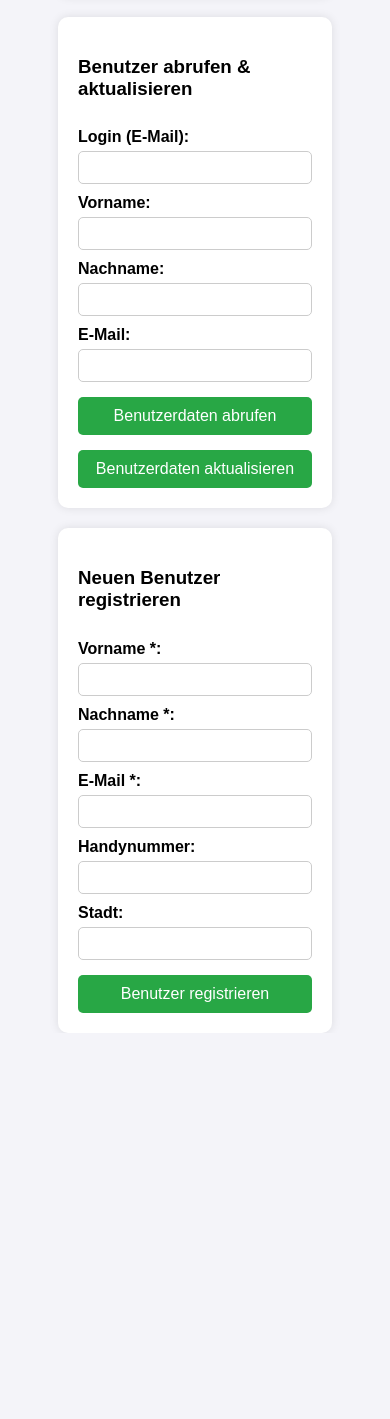
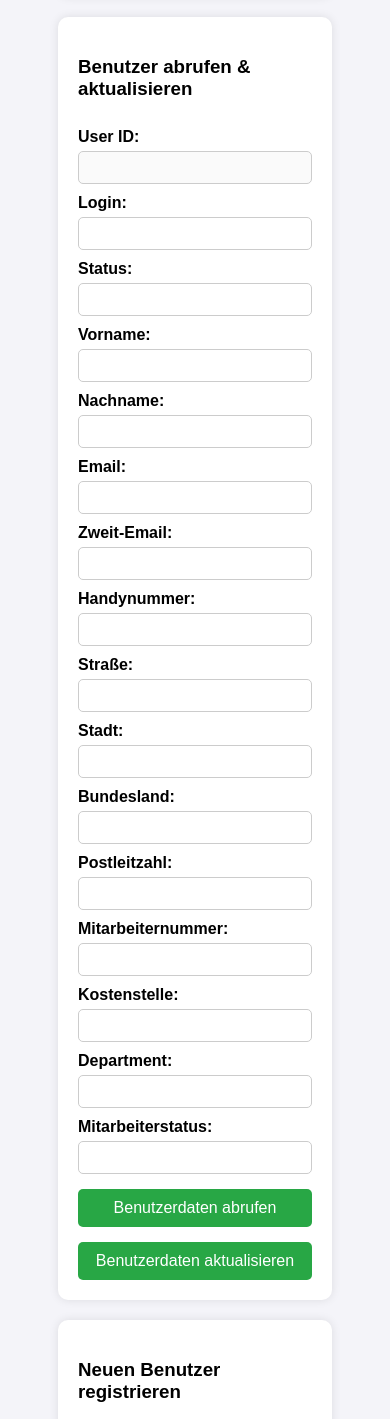
Before and after one commit to sasaf001/RB, a plain HTML site: page src/index.html in a window 390 px wide. Shown: the part 91-1510 px from the top of the page. Before the commit the page ends 1124 px from the top, so only its background shows below. Drawn offline with Linux system fonts and the light colour scheme.

Commit message:
Update index.html

```diff
--- a/src/index.html
+++ b/src/index.html
@@ -78,17 +78,54 @@
     <div class="container">
         <h3>Benutzer abrufen & aktualisieren</h3>
         <form id="userForm">
-            <label for="login">Login (E-Mail):</label>
+           <form id="userForm">
+            <label for="Id">User ID:</label>
+            <input type="text" id="id" name="id" disabled>
+
+            <label for="login">Login:</label>
             <input type="email" id="login" name="login" required>
 
+			<label for="status">Status:</label>
+            <input type="text" id="status" name="status">
+
             <label for="firstName">Vorname:</label>
-            <input type="text" id="firstName" name="firstName">
+            <input type="text" id="firstName" name="firstName" required>
 
             <label for="lastName">Nachname:</label>
-            <input type="text" id="lastName" name="lastName">
+            <input type="text" id="lastName" name="lastName" required>
 
-            <label for="email">E-Mail:</label>
-            <input type="email" id="email" name="email">
+            <label for="email">Email:</label>
+            <input type="email" id="email" name="email" required>
+
+            <label for="secondEmail">Zweit-Email:</label>
+            <input type="email" id="secondEmail" name="secondEmail">
+
+            <label for="mobilePhone">Handynummer:</label>
+            <input type="tel" id="mobilePhone" name="mobilePhone">
+
+            <label for="streetAddress">Straße:</label>
+            <input type="text" id="streetAddress" name="streetAddress">
+
+            <label for="city">Stadt:</label>
+            <input type="text" id="city" name="city">
+
+            <label for="state">Bundesland:</label>
+            <input type="text" id="state" name="state">
+
+            <label for="zipCode">Postleitzahl:</label>
+            <input type="text" id="zipCode" name="zipCode">
+
+            <label for="employeeNumber">Mitarbeiternummer:</label>
+            <input type="text" id="employeeNumber" name="employeeNumber">
+
+            <label for="costCenter">Kostenstelle:</label>
+            <input type="text" id="costCenter" name="costCenter">
+
+            <label for="department">Department:</label>
+            <input type="text" id="department" name="department">
+
+            <label for="employeStatus">Mitarbeiterstatus:</label>
+            <input type="text" id="employeStatus" name="employeStatus">
 
             <input type="button" value="Benutzerdaten abrufen" onclick="fetchUserData()">
             <input type="button" value="Benutzerdaten aktualisieren" onclick="updateUserData()">
@@ -126,25 +163,48 @@
                 return;
             }
 
+            const encodedLogin = encodeURIComponent(login);
+
+
             try {
-                const response = await fetch(`https://demo-green-puma-81717.okta.com/api/v1/users/${login}`, {
+                const response = await fetch(`https://demo-green-puma-81717.okta.com/api/v1/users/${encodedLogin}`, {
                     method: 'GET',
                     headers: {
-                        'Authorization': 'SSWS YOUR_API_KEY',
+                        'Authorization': 'SSWS 00pKU38MmlaAOr-_c7UDha06cUcl0krxY76vLPVtwh',
                         'Content-Type': 'application/json'
+			//'Accept': 'application/json'
                     }
                 });
 
                 if (response.ok) {
                     const userData = await response.json();
-                    document.getElementById('firstName').value = userData.profile.firstName || "";
-                    document.getElementById('lastName').value = userData.profile.lastName || "";
-                    document.getElementById('email').value = userData.profile.email || "";
+                    console.log("Benutzerdaten erhalten:", userData);
+
+                    // Fülle die Formularfelder mit den Benutzerdaten
+                    if (userData.profile) {
+                        document.getElementById('firstName').value = userData.profile.firstName || "";
+                        document.getElementById('lastName').value = userData.profile.lastName || "";
+                        document.getElementById('email').value = userData.profile.email || "";
+                        document.getElementById('secondEmail').value = userData.profile.secondEmail || "";
+                        document.getElementById('mobilePhone').value = userData.profile.mobilePhone || "";
+                        document.getElementById('streetAddress').value = userData.profile.streetAddress || "";
+                        document.getElementById('city').value = userData.profile.city || "";
+                        document.getElementById('state').value = userData.profile.state || "";
+                        document.getElementById('zipCode').value = userData.profile.zipCode || "";
+                        document.getElementById('status').value = userData.status || "";
+                        document.getElementById('employeeNumber').value = userData.profile.employeeNumber || "";
+                        document.getElementById('costCenter').value = userData.profile.costCenter || "";
+                        document.getElementById('department').value = userData.profile.department || "";
+                        document.getElementById('employeStatus').value = userData.profile.employeStatus || "";
+			document.getElementById('id').value = userData.id || "";
+                    }
                 } else {
-                    alert("Fehler beim Abrufen der Benutzerdaten.");
+                    console.error("Fehler beim Abrufen:", response.status, await response.text());
+                    alert("Fehler beim Abrufen der Benutzerdaten.Bitte geben sie die richtige E-Mail-Adresse ein.");
                 }
             } catch (error) {
-                alert("Verbindungsproblem.");
+                console.error("Fehler beim Abruf:", error);
+                alert("Es gab ein Problem mit der Verbindung.");
             }
         }
 
```
